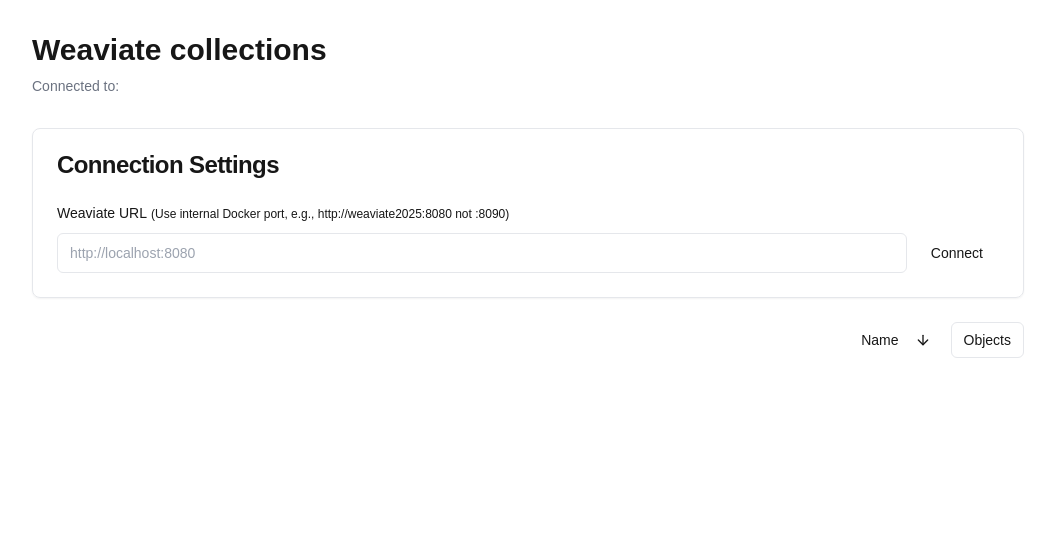
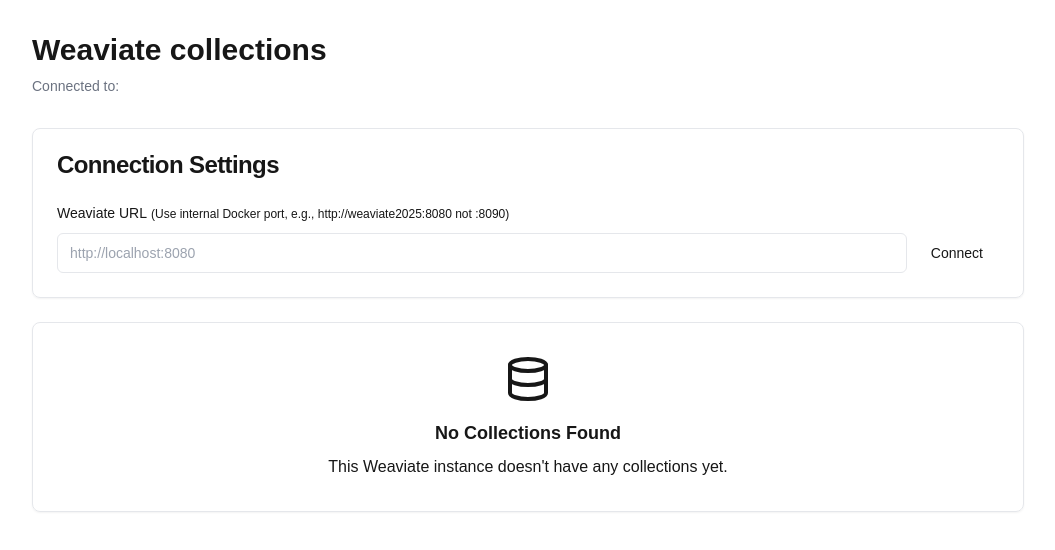
Before and after one commit to rjalexa/wvsee, a Next.js app: page / in a window 1280 px wide. Shown: the top 550 px of the page, without its empty margins (112-1167 px from the left). Built offline with nearby package versions, Linux system fonts and the light colour scheme.

Commit message:
ixed reload loop: Success message now stays visible for 1 second before reloading ✅ Better UX for same connection: Won't reload if connecting to the same instance ✅ Empty state: Shows a friendly message when Weaviate has no collections

```diff
--- a/src/components/CollectionsList.tsx
+++ b/src/components/CollectionsList.tsx
@@ -99,6 +99,16 @@ export function CollectionsList({ collections, onDeleteSuccess }: CollectionsLis
 
   return (
     <div>
+      {collections.length === 0 ? (
+        <Card className="p-8 text-center">
+          <Database className="mx-auto h-12 w-12 text-muted-foreground mb-4" />
+          <h3 className="text-lg font-semibold mb-2">No Collections Found</h3>
+          <p className="text-muted-foreground">
+            This Weaviate instance doesn&apos;t have any collections yet.
+          </p>
+        </Card>
+      ) : (
+        <>
           <div className="flex justify-end mb-4 gap-2">
             <Button
               variant={sortMethod === 'name' ? 'default' : 'outline'}
@@ -175,6 +185,8 @@ export function CollectionsList({ collections, onDeleteSuccess }: CollectionsLis
           </Card>
         ))}
           </div>
+        </>
+      )}
 
       {selectedCollection && (
         <DeleteModal
--- a/src/components/WeaviateConnector.tsx
+++ b/src/components/WeaviateConnector.tsx
@@ -89,18 +89,14 @@ export function WeaviateConnector({ initialUrl }: WeaviateConnectorProps) {
 
       // Show connection status message
       if (result.newConnection) {
-        setConnectionStatus('Connected to a different Weaviate instance');
+        setConnectionStatus('Connected to a different Weaviate instance. Reloading...');
+        // Delay reload slightly to show the success message
+        setTimeout(() => {
+          window.location.reload();
+        }, 1000);
       } else {
-        setConnectionStatus('Connected to the same Weaviate instance');
-      }
-
-      // Instead of just refreshing the page, we need to force a full reload
-      // to ensure all components get the updated connection
-      if (result.newConnection) {
-        // Force a hard reload to clear any cached data
-        window.location.reload();
-      } else {
-        // Just refresh the page for same instance connections
+        setConnectionStatus('Already connected to this Weaviate instance');
+        // Just refresh the data without full reload
         router.refresh();
       }
     } catch (error) {
```
Lines whose indentation alone changed are shown as unchanged.
